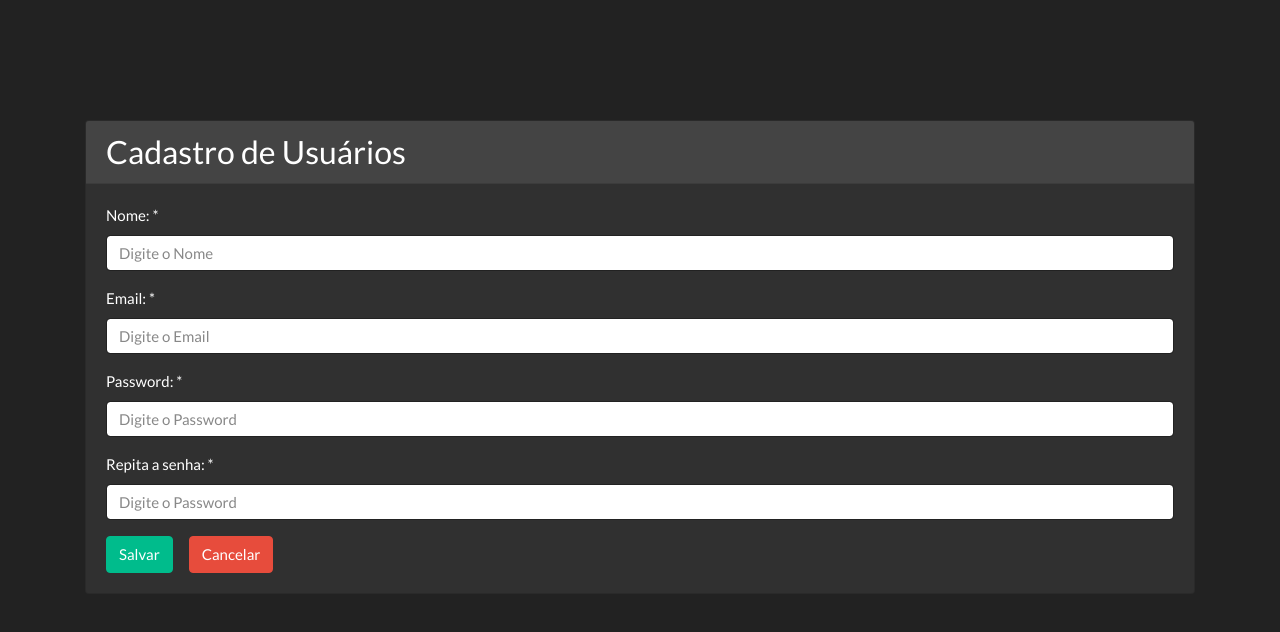
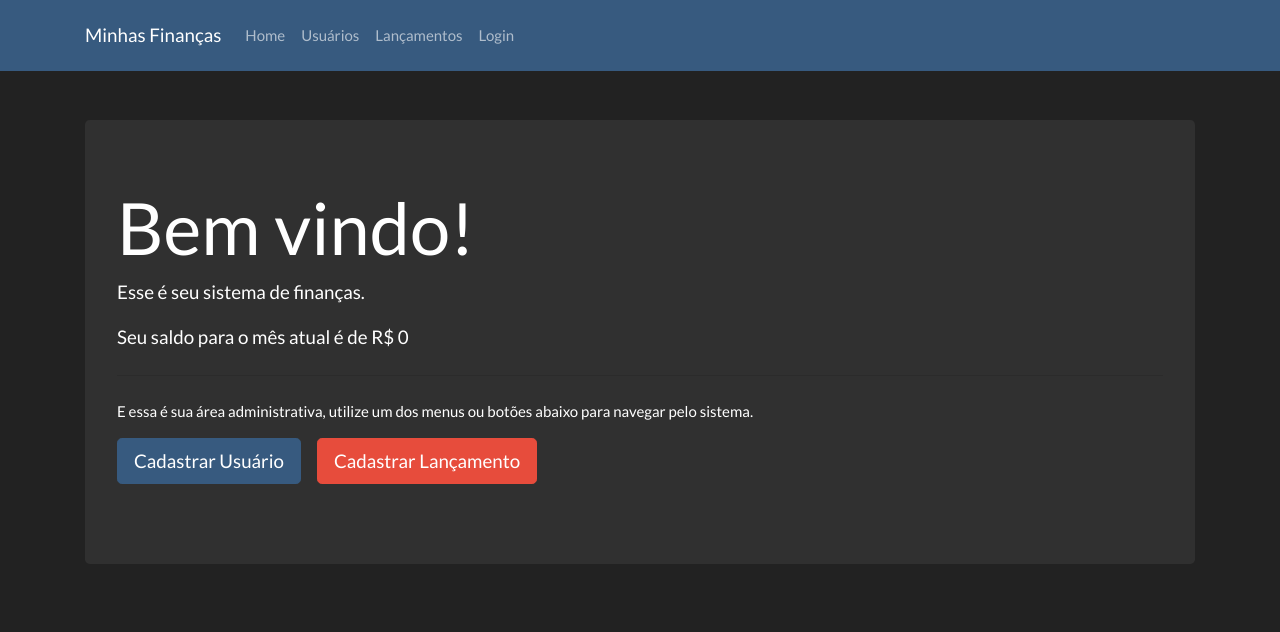
Before and after one commit to rafabart/myfinancial-front, a React (Create React App) app: page /#/home in a window 1280 px wide. Shown: the top 632 px of the page. Built offline with nearby package versions, Linux system fonts and the light colour scheme.

Commit message:
Add router controller for URLs requests

```diff
--- a/package.json
+++ b/package.json
@@ -6,6 +6,7 @@
     "bootswatch": "^4.3.1",
     "react": "^16.11.0",
     "react-dom": "^16.11.0",
+    "react-router-dom": "^5.1.2",
     "react-scripts": "3.2.0"
   },
   "scripts": {
--- a/src/App.js
+++ /dev/null
@@ -1,24 +0,0 @@
-//Obrigatório em todos os arquivos js.
-import React from 'react';
-
-import Login from './views/login';
-import FormUser from './views/formUser';
-
-import 'bootswatch/dist/darkly/bootstrap.css';
-import './custom.css';
-
-//Os componentes são criados por funções.
-function App() {
-
-  //Método que retorna um único componente.
-  return (
-
-    //Cada div é um nó, e só é possível um nó, caso queira usar mais divs,
-    //é necessário cria-las dentro de uma unica div.
-    <div>
-      <FormUser />
-    </div>
-  );
-}
-
-export default App;
--- /dev/null
+++ b/src/components/navbar.js
@@ -0,0 +1,38 @@
+import React from 'react';
+import NavbarItem from './navbarItem';
+
+function Navbar() {
+    return (
+
+        <div className="navbar navbar-expand-lg fixed-top navbar-dark bg-primary">
+            <div className="container">
+
+                <a href="https://bootswatch.com/" className="navbar-brand">Minhas Finanças</a>
+
+                <button className="navbar-toggler" type="button" data-toggle="collapse"
+                    data-target="#navbarResponsive" aria-controls="navbarResponsive"
+                    aria-expanded="false" aria-label="Toggle navigation">
+                    <span className="navbar-toggler-icon"></span>
+                </button>
+
+                <div className="collapse navbar-collapse" id="navbarResponsive">
+
+                    <ul className="navbar-nav">
+
+                        {/* Deve-se usar o '#/' no inicio da url por causa do componente HashRouter
+                        que esta sendo usado para rotear as requisições de url */}
+                        <NavbarItem href="#/home" label="Home" />
+                        <NavbarItem href="#/formUser" label="Usuários" />
+                        <NavbarItem href="#/" label="Lançamentos" />
+                        <NavbarItem href="#/login" label="Login" />
+
+                    </ul>
+
+                </div>
+            </div>
+        </div>
+
+    )
+}
+
+export default Navbar;
--- /dev/null
+++ b/src/components/navbarItem.js
@@ -0,0 +1,14 @@
+import React from 'react';
+
+
+function NavbarItem(props) {
+    return (
+
+        <li className="nav-item">
+            <a className="nav-link" href={props.href}>{props.label}</a>
+        </li>
+
+    )
+}
+
+export default NavbarItem;
--- a/src/index.js
+++ b/src/index.js
@@ -1,6 +1,6 @@
 import React from 'react';
 import ReactDOM from 'react-dom';
-import App from './App';
+import App from './main/App';
 
 /*
 Inicia a aplicação web Single Page, o 'render' é uma função
--- /dev/null
+++ b/src/main/App.js
@@ -0,0 +1,32 @@
+//Obrigatório em todos os arquivos js.
+import React from 'react';
+
+//Rotea os and point da app
+import RouterUrl from './routerUrl'
+import Navbar from '../components/navbar'
+
+import 'bootswatch/dist/darkly/bootstrap.css';
+import '../custom.css';
+
+
+class App extends React.Component {
+
+  render() {
+    //Método que retorna um único componente.
+    return (
+      // Cada div é um nó, e só é possível um nó, caso queira usar mais divs,
+      // é necessário cria-las dentro de uma unica div ou usar entre tag vazias <> </>.
+      <>
+
+        <Navbar />
+
+        <div className="container">
+          <RouterUrl />
+        </div>
+
+      </>
+    );
+  }
+}
+
+export default App;
--- /dev/null
+++ b/src/main/routerUrl.js
@@ -0,0 +1,28 @@
+import React from 'react';
+
+//Importando as views do projeto
+import Login from '../views/login';
+import FormUser from '../views/formUser';
+import Home from '../views/home';
+
+//Obtendo recursos com destructuring(ES6)
+import { Route, Switch, HashRouter } from 'react-router-dom';
+
+
+//Configurando os andPoints da app, semelhandte a classe @Controller do Spring.
+//Recebe uma requisição URL e devolve um componente.
+function RouterUrl() {
+    return (
+
+        <HashRouter>
+            <Switch>
+                <Route path="/login" component={Login} />
+                <Route path="/formUser" component={FormUser} />
+                <Route path="/home" component={Home} />
+            </Switch>
+        </HashRouter>
+
+    )
+}
+
+export default RouterUrl;
--- a/src/views/formUser.js
+++ b/src/views/formUser.js
@@ -2,6 +2,9 @@
 
 import Card from '../components/card';
 import FormGroup from '../components/form-group';
+
+//Permite navegar para outros componentes.
+import { withRouter } from 'react-router-dom';
 
 
 class FormUser extends React.Component {
@@ -18,10 +21,14 @@
         console.log('User: ', this.state);
     }
 
+    cancel = () => {
+        // history.push é uma funcionalidade extendida de withRouter
+        this.props.history.push('/login')
+    }
+
     render() {
         return (
 
-            <div className="container">
             <Card title="Cadastro de Usuários">
 
                 <div className="row">
@@ -65,17 +72,16 @@
                             </FormGroup>
 
                             <button onClick={this.save} className="btn btn-success mr-3">Salvar</button>
-                                <button className="btn btn-danger">Cancelar</button>
+                            <button onClick={this.cancel} className="btn btn-danger">Cancelar</button>
 
                         </div>
                     </div>
                 </div>
 
             </Card>
-            </div>
 
         )
     }
 }
 
-export default FormUser;
+export default withRouter(FormUser);
--- /dev/null
+++ b/src/views/home.js
@@ -0,0 +1,41 @@
+import React from 'react';
+
+class Home extends React.Component {
+
+
+    state = {
+        saldo: 0
+    }
+
+
+
+    render() {
+        return (
+
+            <div className="jumbotron">
+                <h1 className="display-3">Bem vindo!</h1>
+
+                <p className="lead">Esse é seu sistema de finanças.</p>
+                <p className="lead">Seu saldo para o mês atual é de R$ {this.state.saldo}</p>
+
+                <hr className="my-4" />
+                <p>E essa é sua área administrativa, utilize um dos menus ou botões abaixo para navegar pelo sistema.</p>
+
+                <p className="lead">
+                    <a className="btn btn-primary btn-lg mr-3"
+                        href="#/formUser" role="button"><i className="fa fa-users"></i>
+                        Cadastrar Usuário
+                    </a>
+                    <a className="btn btn-danger btn-lg"
+                        href="https://bootswatch.com/flatly/#" role="button"><i className="fa fa-users"></i>
+                        Cadastrar Lançamento
+                    </a>
+                </p>
+
+            </div>
+
+        )
+    }
+}
+
+export default Home;
--- a/src/views/login.js
+++ b/src/views/login.js
@@ -1,6 +1,9 @@
 import React from 'react';
 import Card from '../components/card';
 import FormGroup from '../components/form-group';
+
+//Permite navegar para outros componentes.
+import { withRouter } from 'react-router-dom';
 
 
 //Componente de classe
@@ -16,13 +19,17 @@
         console.log('Senha: ', this.state.password);
     }
 
+    prepareFormUser = () => {
+        // history.push é uma funcionalidade extendida de withRouter
+        this.props.history.push('/formUser')
+    }
+
 
 
     render() {
 
         return (
 
-            <div className="container">
             <div className="row">
                 <div className="col-md-6" style={{ position: 'relative', left: '300px' }}>
                     <div className="bs-docs-section">
@@ -49,7 +56,7 @@
                                             </FormGroup>
 
                                             <button onClick={this.login} className="btn btn-success mr-3">Entrar</button>
-                                                <button className="btn btn-danger">Cadastrar</button>
+                                            <button onClick={this.prepareFormUser} className="btn btn-danger">Cadastrar</button>
 
                                         </fieldset>
                                     </div>
@@ -61,7 +68,6 @@
                     </div>
                 </div>
             </div>
-            </div>
 
         )
 
@@ -69,4 +75,4 @@
 
 }
 
-export default Login
+export default withRouter(Login);
```
Also changed, not shown: 1 other file (tests, documents, lock files or other folders). Lines whose indentation alone changed are shown as unchanged.
